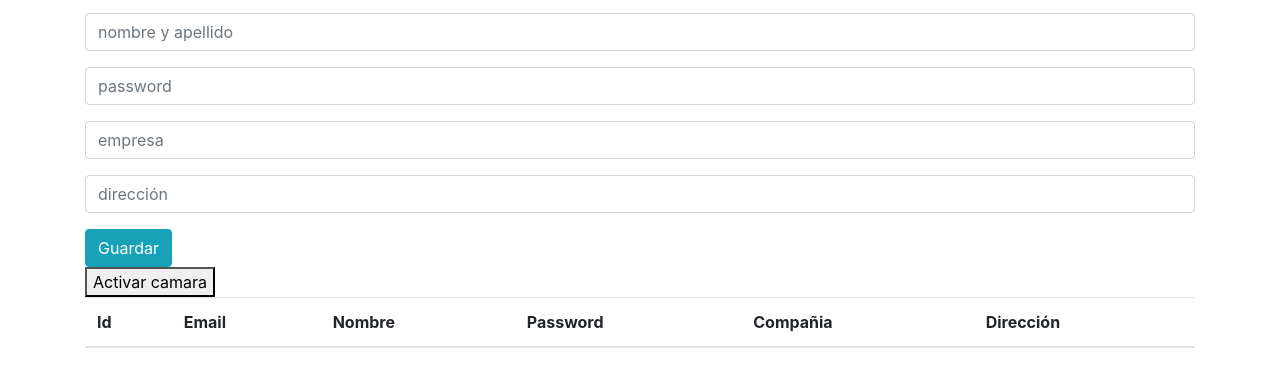
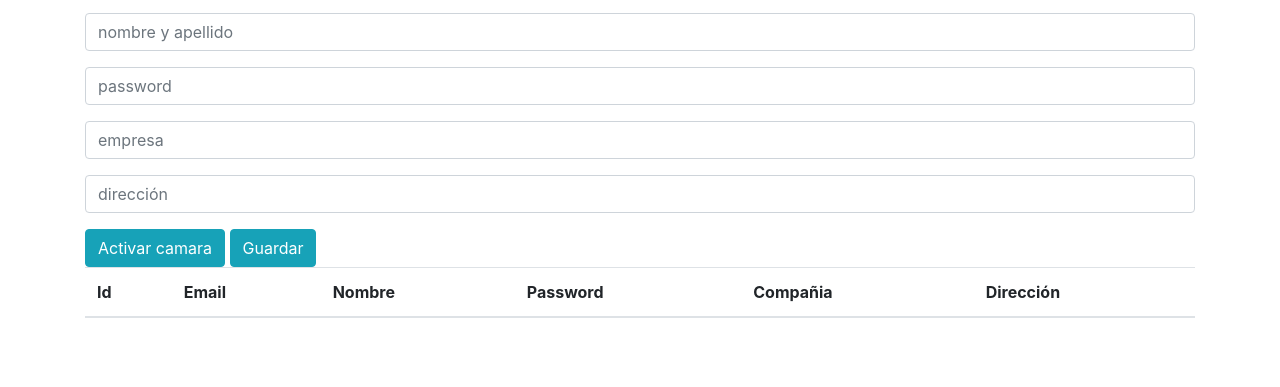
Before and after one commit to brenduchiz/Registro-de-visitantes-, a website: page src/index.html in a window 1280 px wide. Shown: the part 105-492 px from the top of the page. Drawn offline with nearby package versions, Linux system fonts and the light colour scheme; no server answers.

Commit message:
Modificaciones visuales ligeras

```diff
--- a/src/index.html
+++ b/src/index.html
@@ -1,21 +1,25 @@
 <!doctype html>
 <html lang="en">
+
 <head>
   <!-- Required meta tags -->
   <meta charset="utf-8">
   <meta name="viewport" content="width=device-width, initial-scale=1, shrink-to-fit=no">
 
   <!-- Bootstrap CSS -->
-    <link rel="stylesheet" href="https://stackpath.bootstrapcdn.com/bootstrap/4.1.3/css/bootstrap.min.css" integrity="sha384-MCw98/SFnGE8fJT3GXwEOngsV7Zt27NXFoaoApmYm81iuXoPkFOJwJ8ERdknLPMO" crossorigin="anonymous">
+  <link rel="stylesheet" href="https://stackpath.bootstrapcdn.com/bootstrap/4.1.3/css/bootstrap.min.css" integrity="sha384-MCw98/SFnGE8fJT3GXwEOngsV7Zt27NXFoaoApmYm81iuXoPkFOJwJ8ERdknLPMO"
+    crossorigin="anonymous">
 
   <title>Registro de Visitantes</title>
   <!-- Firestore -->
   <script src="https://www.gstatic.com/firebasejs/4.12.1/firebase.js"></script>
   <script src="https://www.gstatic.com/firebasejs/4.12.1/firebase-firestore.js"></script>
 </head>
+
 <body>
 
   <div class="container">
+    <section>
       <h1>Agregar Usuarios</h1>
 
       <input type="email" id="email" placeholder="email" class="form-control my-3">
@@ -23,13 +27,13 @@
       <input type="password" id="password" placeholder="password" class="form-control my-3">
       <input type="text" id="empresa" placeholder="empresa" class="form-control my-3">
       <input type="text" id="direccion" placeholder="dirección" class="form-control my-3">
-            <button class="btn btn-info" id="boton" onclick="guardar()">Guardar</button>
-
+    </section>
     <section id="">
-              <button id="camera">Activar camara</button>
+      <button class="btn btn-info" id="camera">Activar camara</button>
+      <button class="btn btn-info" id="boton" onclick="window.client.save()">Guardar</button>
     </section>
     <section id="photo"></section>
-
+    <section>
       <table class="table">
         <thead>
           <tr>
@@ -44,14 +48,18 @@
         <tbody id="tabla">
         </tbody>
       </table>
+    </section>
   </div>
   <!-- Optional JavaScript -->
   <!-- jQuery first, then Popper.js, then Bootstrap JS -->
-    <script src="https://code.jquery.com/jquery-3.3.1.slim.min.js" integrity="sha384-q8i/X+965DzO0rT7abK41JStQIAqVgRVzpbzo5smXKp4YfRvH+8abtTE1Pi6jizo" crossorigin="anonymous"></script>
-    <script src="https://cdnjs.cloudflare.com/ajax/libs/popper.js/1.14.3/umd/popper.min.js" integrity="sha384-ZMP7rVo3mIykV+2+9J3UJ46jBk0WLaUAdn689aCwoqbBJiSnjAK/l8WvCWPIPm49" crossorigin="anonymous"></script>
-    <script src="https://stackpath.bootstrapcdn.com/bootstrap/4.1.3/js/bootstrap.min.js" integrity="sha384-ChfqqxuZUCnJSK3+MXmPNIyE6ZbWh2IMqE241rYiqJxyMiZ6OW/JmZQ5stwEULTy" crossorigin="anonymous"></script>
+  <script src="https://code.jquery.com/jquery-3.3.1.slim.min.js" integrity="sha384-q8i/X+965DzO0rT7abK41JStQIAqVgRVzpbzo5smXKp4YfRvH+8abtTE1Pi6jizo"
+    crossorigin="anonymous"></script>
+  <script src="https://cdnjs.cloudflare.com/ajax/libs/popper.js/1.14.3/umd/popper.min.js" integrity="sha384-ZMP7rVo3mIykV+2+9J3UJ46jBk0WLaUAdn689aCwoqbBJiSnjAK/l8WvCWPIPm49"
+    crossorigin="anonymous"></script>
+  <script src="https://stackpath.bootstrapcdn.com/bootstrap/4.1.3/js/bootstrap.min.js" integrity="sha384-ChfqqxuZUCnJSK3+MXmPNIyE6ZbWh2IMqE241rYiqJxyMiZ6OW/JmZQ5stwEULTy"
+    crossorigin="anonymous"></script>
   <script src="js/main.js"></script>
   <script src="js/data.js"></script>
-    <script src="js/app.js"></script>
 </body>
+
 </html>
```
Lines whose indentation alone changed are shown as unchanged.
